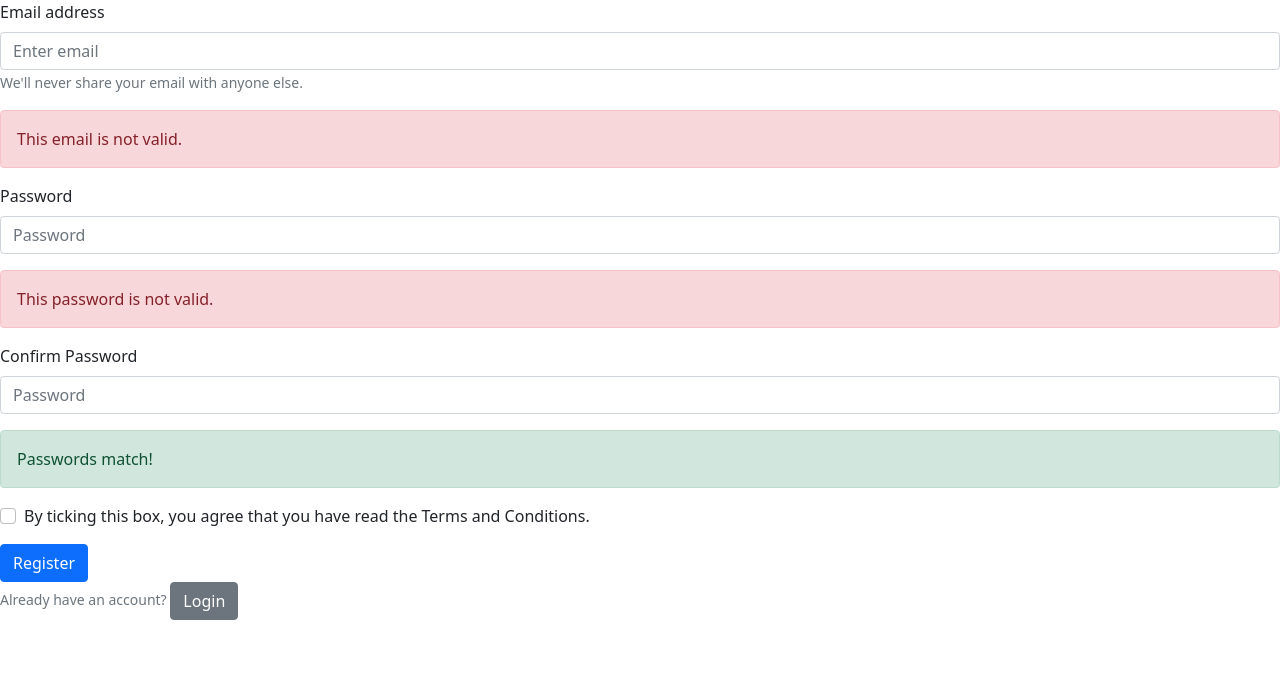
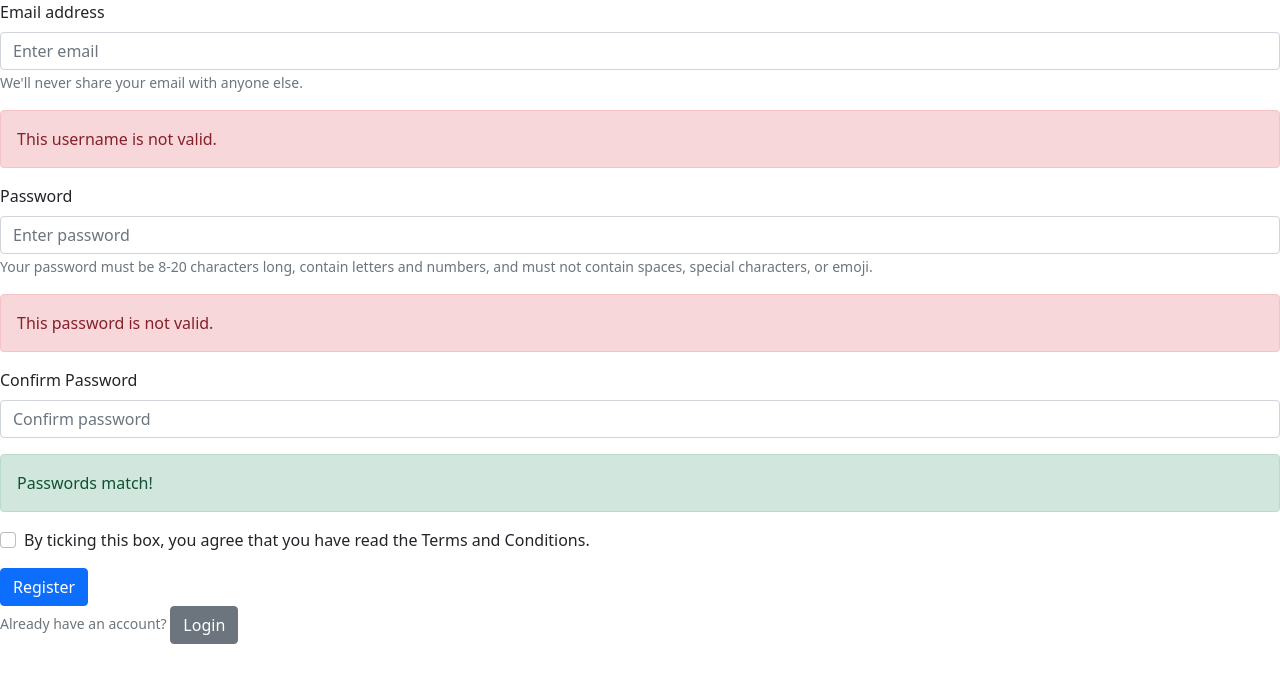
Before and after one commit to Senre/WorldBankFrontend, a React (Create React App) app in the folder world-bank-app/: page /register in a window 1280 px wide. Shown: the top 682 px of the page. Built offline with nearby package versions, Linux system fonts and the light colour scheme.

Commit message:
Changed emails to username, added validation

```diff
--- a/world-bank-app/src/Components/Register.js
+++ b/world-bank-app/src/Components/Register.js
@@ -9,7 +9,7 @@ class Register extends React.Component {
   constructor(props) {
     super(props);
     this.state = {
-      emailInput: "",
+      usernameInput: "",
       passwordInput: "",
       confirmPasswordInput: "",
       passwordMatch: false,
@@ -19,7 +19,7 @@ class Register extends React.Component {
       error: false,
     };
 
-    this.handleEmailInput = this.handleEmailInput.bind(this);
+    this.handleUsernameInput = this.handleUsernameInput.bind(this);
     this.handlePasswordInput = this.handlePasswordInput.bind(this);
     this.handleConfirmPasswordInput =
       this.handleConfirmPasswordInput.bind(this);
@@ -52,12 +52,10 @@ class Register extends React.Component {
     }
   }
 
-  isEmailValid(email) {
-    if (email.includes(this.state.invalidChars)) {
+  isUsernameValid(username) {
+    if (username.includes(this.state.invalidChars)) {
       return false;
-    } else if (email.length > 30) {
-      return false;
-    } else if (!email) {
+    } else if (!username) {
       return false;
     } else {
       return true;
@@ -65,12 +63,10 @@ class Register extends React.Component {
   }
 
   isPasswordValid(password) {
-    if (password.length < 8) {
-      return false;
-    } else if (password.length > 25) {
+    if (password.length > 25) {
       return false;
     } else if (!password) {
-      return true;
+      return false;
     } else {
       return true;
     }
@@ -86,7 +82,7 @@ class Register extends React.Component {
 
   isAccountValid() {
     if (
-      this.isEmailValid(this.state.emailInput) &&
+      this.isUsernameValid(this.state.usernameInput) &&
       this.isPasswordValid(this.state.passwordInput) &&
       this.doPasswordsMatch(
         this.state.passwordInput,
@@ -107,8 +103,8 @@ class Register extends React.Component {
     return <Alert variant="success">This {input} is valid.</Alert>;
   }
 
-  handleEmailInput(e) {
-    this.setState({ emailInput: e.target.value });
+  handleUsernameInput(e) {
+    this.setState({ usernameInput: e.target.value });
   }
 
   handlePasswordInput(e) {
@@ -122,11 +118,12 @@ class Register extends React.Component {
   handleSubmit(e) {
     e.preventDefault();
     if (this.isAccountValid) {
-      this.registerUser(this.state.emailInput, this.state.passwordInput);
+      this.registerUser(this.state.usernameInput, this.state.passwordInput);
+      this.setState({ validRegister: true });
     } else {
       this.setState({ validRegister: false });
     }
-  };
+  }
 
   handleLogIn() {
     this.props.logIn(this.state.emailInput);
@@ -144,26 +141,35 @@ class Register extends React.Component {
           <Form.Control
             type="email"
             placeholder="Enter email"
-            value={this.state.emailInput}
-            onChange={(e) => this.handleEmailInput(e)}
+            required
+            value={this.state.usernameInput}
+            onChange={(e) => this.handleUsernameInput(e)}
           />
+          <Form.Control.Feedback>Looks good!</Form.Control.Feedback>
           <Form.Text className="text-muted">
             We'll never share your email with anyone else.
           </Form.Text>
         </Form.Group>
 
-        {this.isEmailValid(this.state.emailInput)
-          ? this.getPass("email")
-          : this.getWarning("email")}
+        {this.isUsernameValid(this.state.usernameInput)
+          ? this.getPass("username")
+          : this.getWarning("username")}
 
         <Form.Group className="mb-3" controlId="formBasicPassword">
           <Form.Label>Password</Form.Label>
           <Form.Control
             type="password"
-            placeholder="Password"
+            placeholder="Enter password"
+            minlength="8"
+            maxLength="20"
+            required
             value={this.state.passwordInput}
             onChange={(e) => this.handlePasswordInput(e)}
           />
+          <Form.Text id="passwordHelpBlock" muted>
+            Your password must be 8-20 characters long, contain letters and
+            numbers, and must not contain spaces, special characters, or emoji.
+          </Form.Text>
         </Form.Group>
 
         {this.isPasswordValid(this.state.passwordInput)
@@ -174,7 +180,9 @@ class Register extends React.Component {
           <Form.Label>Confirm Password</Form.Label>
           <Form.Control
             type="password"
-            placeholder="Password"
+            placeholder="Confirm password"
+            minLength="8"
+            required
             value={this.state.confirmPasswordInput}
             onChange={(e) => this.handleConfirmPasswordInput(e)}
           />
@@ -215,7 +223,7 @@ class Register extends React.Component {
         {this.state.validRegister ? null : this.getWarning("account")}
         {this.state.error ? (
           <div class="alert alert-danger" role="alert">
-            Oops! Something went wrong. Error: "{this.state.error}".
+            Oops! Something went wrong. "{this.state.error}".
           </div>
         ) : null}
       </div>
```
